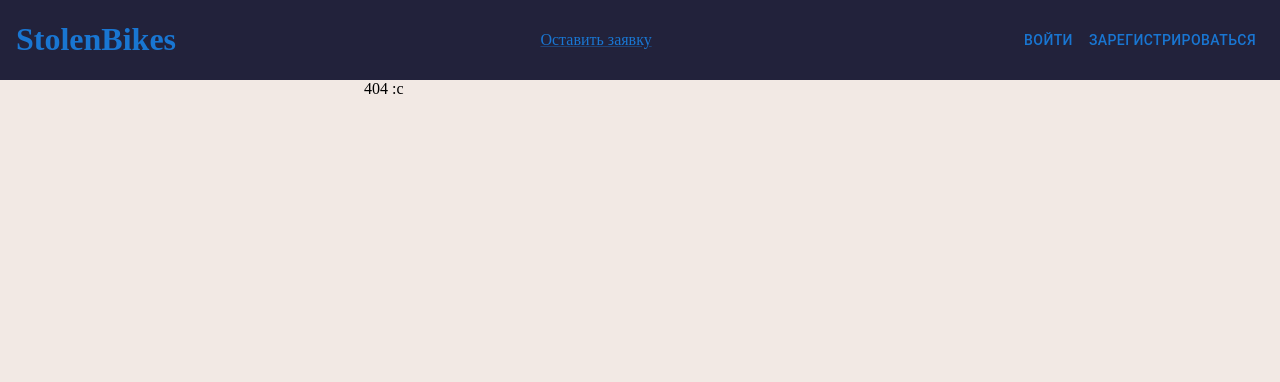
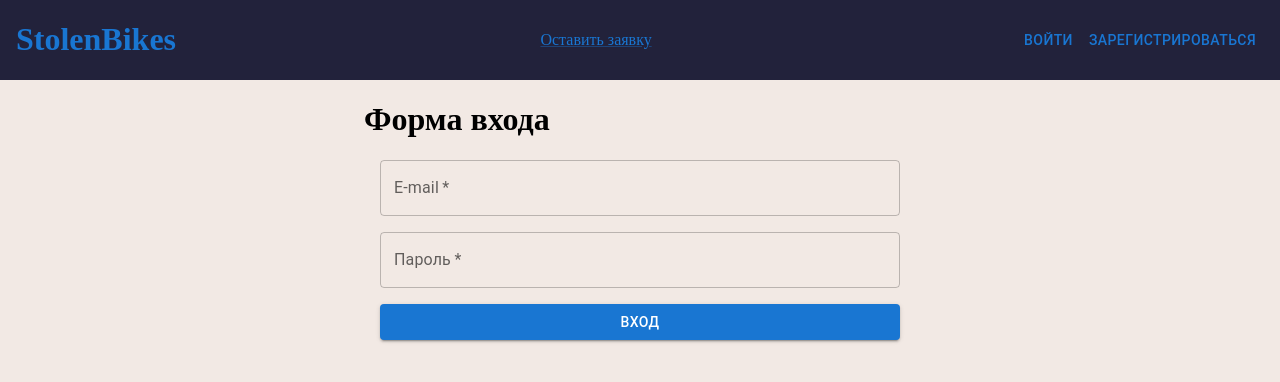
Before and after one commit to slowsleep/stolen-bikes, a React (Vite) app: page /sign-in in a window 1280 px wide. Before the commit this address had no page. Shown: the top 382 px of the page. Built offline with nearby package versions, Linux system fonts and the light colour scheme.

Commit message:
Add form sign in

```diff
--- a/src/App.jsx
+++ b/src/App.jsx
@@ -5,12 +5,14 @@ import HomePage from "./pages/HomePage";
 import NotFound from "./pages/NotFound";
 import CreateCase from "./pages/CreateCase";
 import SignUp from "./pages/SignUp";
+import SignIn from "./pages/SignIn";
 
 const router = createBrowserRouter(createRoutesFromElements(
   <Route path="/" element={<Layout />}>
     <Route index element={<HomePage />} />
     <Route path="create-case" element={<CreateCase />} />
     <Route path="sign-up" element={<SignUp />} />
+    <Route path="sign-in" element={<SignIn />} />
     <Route path="*" element={<NotFound />} />
   </Route>
 ))
--- a/src/components/Header/Header.jsx
+++ b/src/components/Header/Header.jsx
@@ -24,7 +24,7 @@ const Header = () => {
                     </Link>
                 </nav>
                 <div>
-                    <Link><Button>Войти</Button></Link>
+                    <Link to="sign-in" component={RouterLink}><Button>Войти</Button></Link>
                     <Link to="sign-up" component={RouterLink}><Button>Зарегистрироваться</Button></Link>
                 </div>
             </Box>
--- /dev/null
+++ b/src/pages/SignIn.jsx
@@ -0,0 +1,21 @@
+import { Button, FormControl, TextField } from "@mui/material";
+import styles from "../common.module.css";
+
+const SignIn = () => {
+  return (
+    <div>
+        <h1>Форма входа</h1>
+        <form className={styles.form}>
+            <FormControl>
+                <TextField label="E-mail" name="email" required />
+            </FormControl>
+            <FormControl>
+                <TextField label="Пароль" name="password" required />
+            </FormControl>
+            <Button variant="contained">Вход</Button>
+        </form>
+    </div>
+  )
+}
+
+export default SignIn
```
